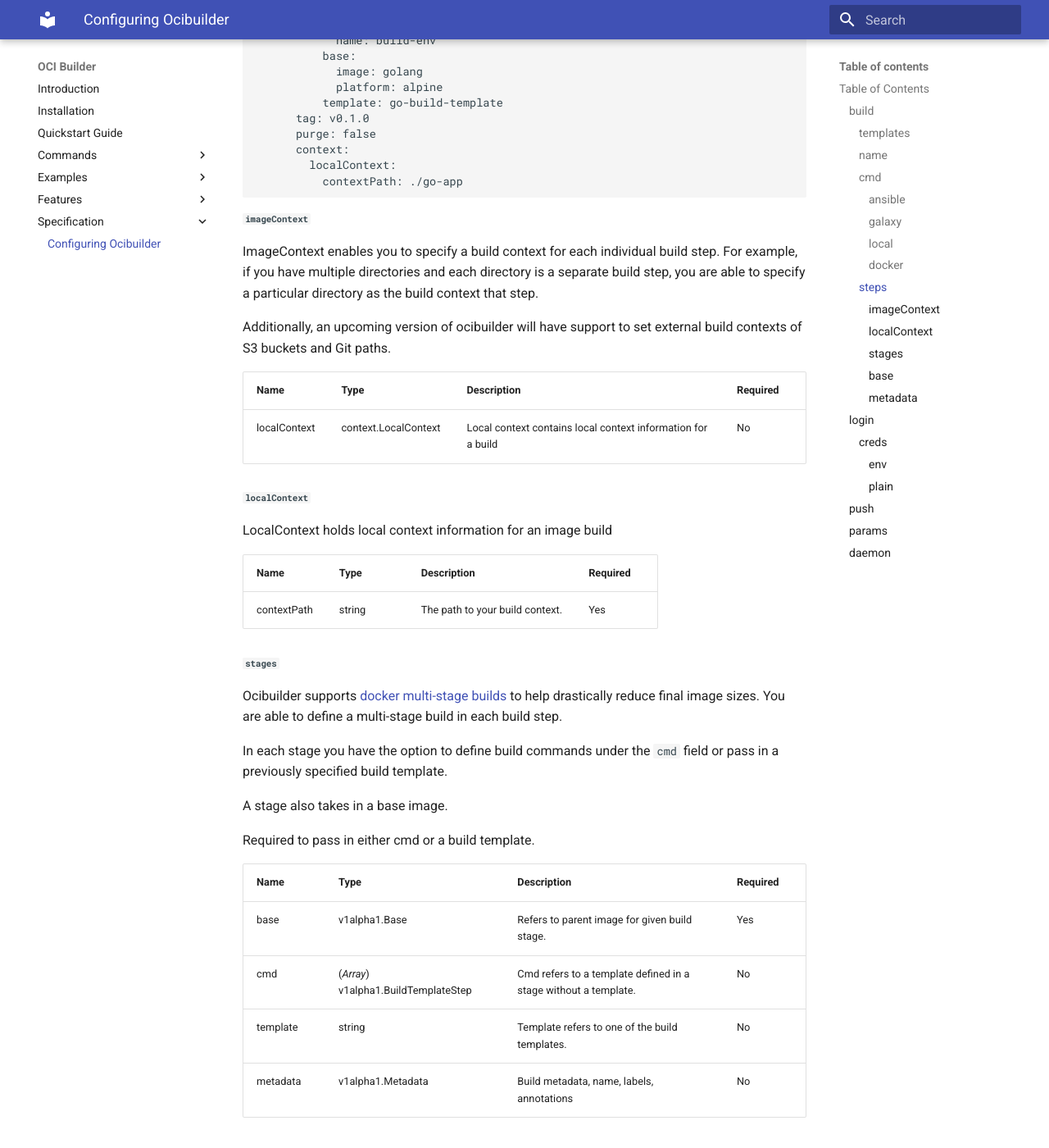
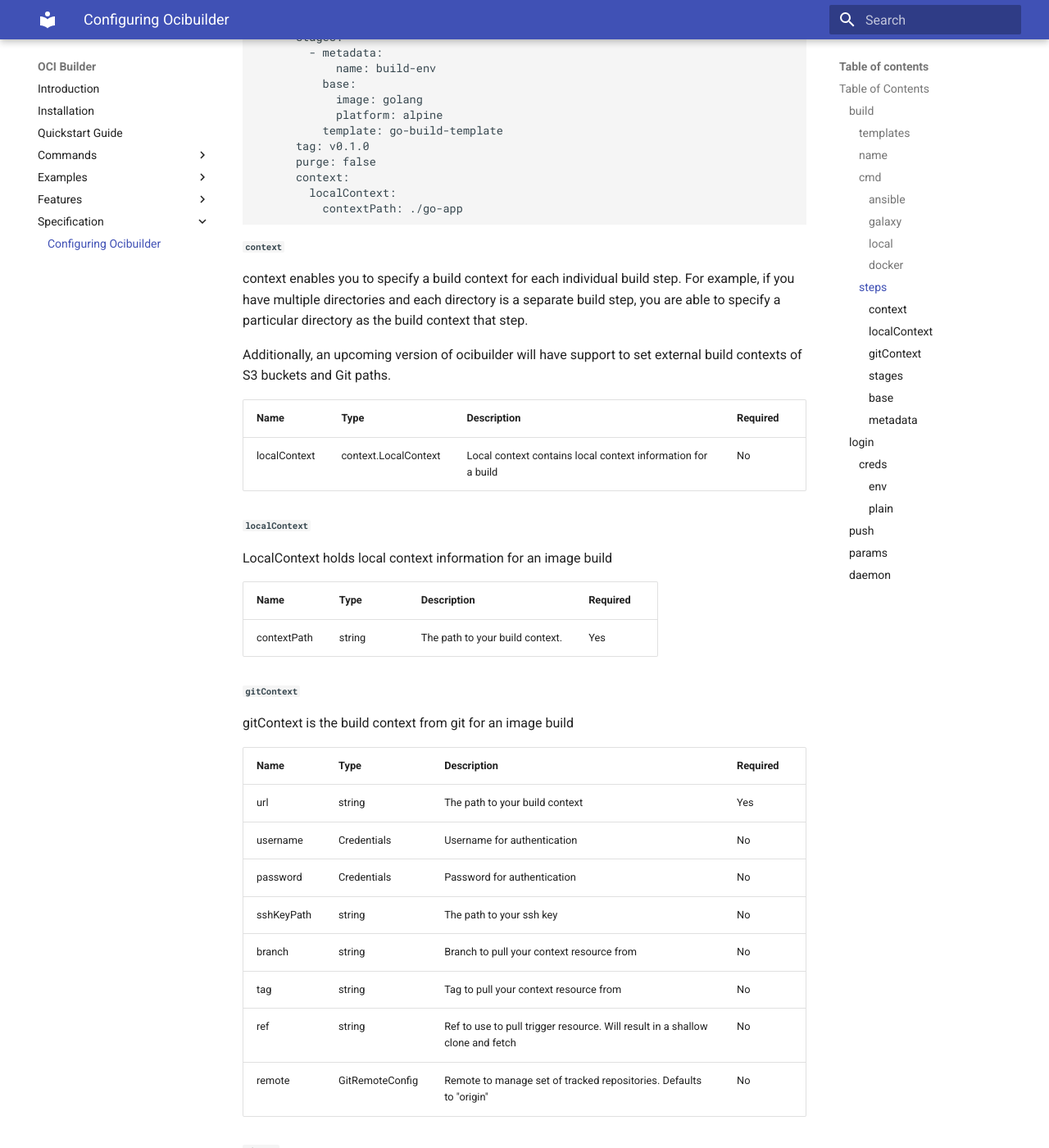
Before and after one commit to ocibuilder/docs, an MkDocs documentation site: the page built from docs/specification/specification.md, in a window 1280 px wide and 1400 px high, scrolled down 4793 px. Shown: the whole window at 82% size. Built offline with MkDocs 1.6.1 and Material for MkDocs 9.7.7, drawn with Linux system fonts in a browser that asks for light colours; some of the changed text lies outside the part shown.

Commit message:
Update specification.md

````diff
--- a/docs/specification/specification.md
+++ b/docs/specification/specification.md
@@ -16,8 +16,9 @@
                 * [`local`](#local)
             * [`docker`](#docker)
     * [`steps`](#steps)
-        * [`imageContext`](#imagecontext)
+        * [`context`](#context)
             * [`localContext`](#localcontext)
+            * [`gitContext`](#gitcontext)
         * [`stages`](#stages)
             * [`cmd`](#cmd)
             * [`metadata`](#metadata)
@@ -159,7 +160,7 @@
 | Name | Type | Description | Required |
 | ---- | ---- | ----------- | -------- |
 | purge | boolean | Purge after built. Defaults is false. | No |
-| imageContext | v1alpha1.ImageContext | Specify an image build context for the step | No |
+| context | v1alpha1.context | Specify an image build context for the step | No |
 | stages | (*Array*) v1alpha1.Stage | Stages of the build | Yes |
 | tag | string | The tag of the built image | No |
 | metadata | v1alpha1.Metadata | Build metadata, name, labels, annotations | No |
@@ -189,9 +190,9 @@
           contextPath: ./go-app
 ```
 
-##### `imageContext`
+##### `context`
 
-ImageContext enables you to specify a build context for each individual build step. For example, if you have
+context enables you to specify a build context for each individual build step. For example, if you have
 multiple directories and each directory is a separate build step, you are able to specify a particular
 directory as the build context that step.
 
@@ -209,6 +210,20 @@
 | ---- | ---- | ----------- | -------- |
 | contextPath | string | The path to your build context. | Yes |
 
+##### `gitContext`
+
+gitContext is the build context from git for an image build
+
+| Name | Type | Description | Required |
+| ---- | ---- | ----------- | -------- |
+| url | string | The path to your build context | Yes |
+| username | Credentials | Username for authentication | No |
+| password | Credentials | Password for authentication | No |
+| sshKeyPath | string | The path to your ssh key | No |
+| branch | string | Branch to pull your context resource from | No |
+| tag | string | Tag to pull your context resource from | No |
+| ref | string | Ref to use to pull trigger resource. Will result in a shallow clone and fetch | No |
+| remote | GitRemoteConfig | Remote to manage set of tracked repositories. Defaults to "origin" | No |
 
 ##### `stages`
 
````
